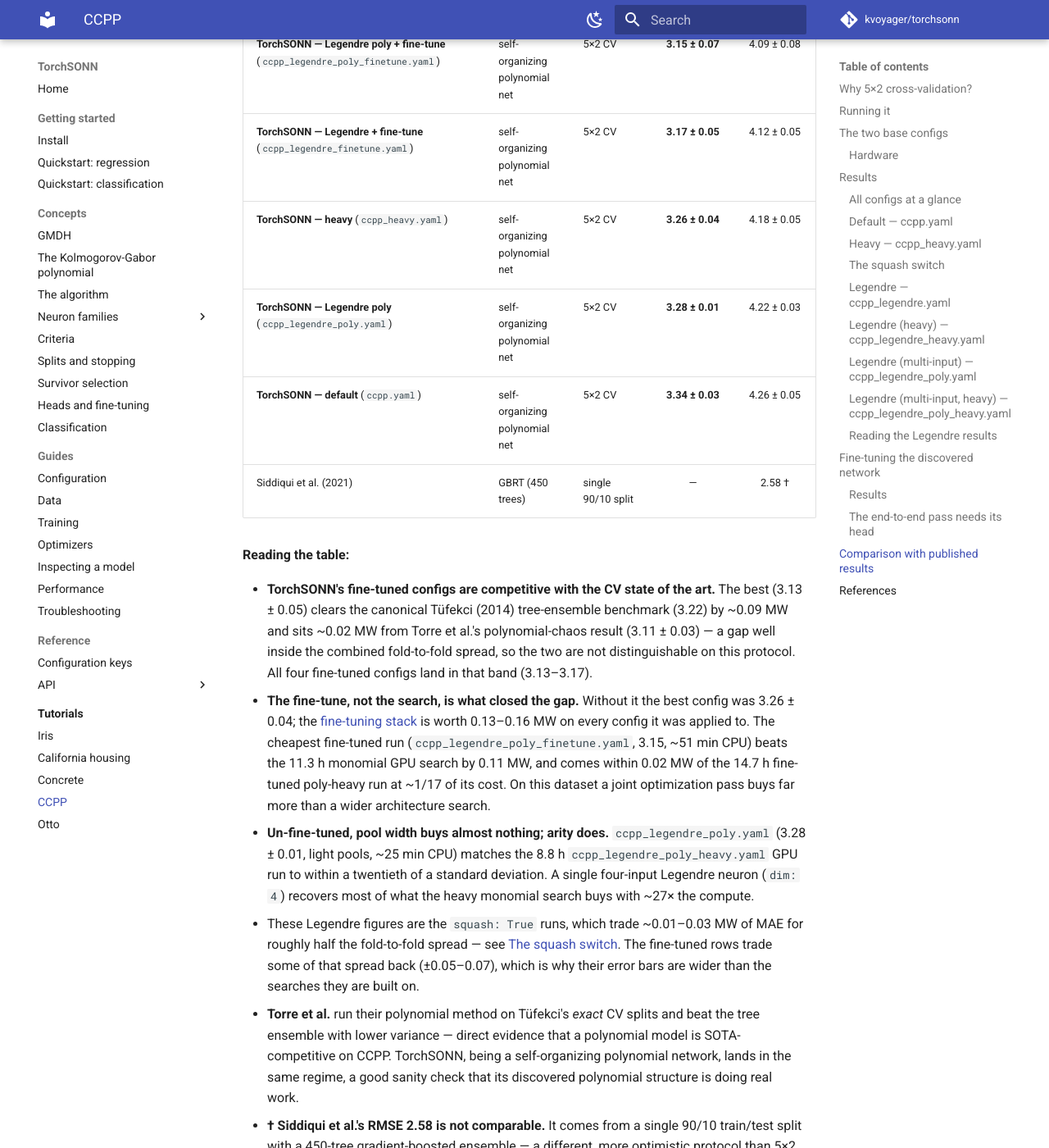
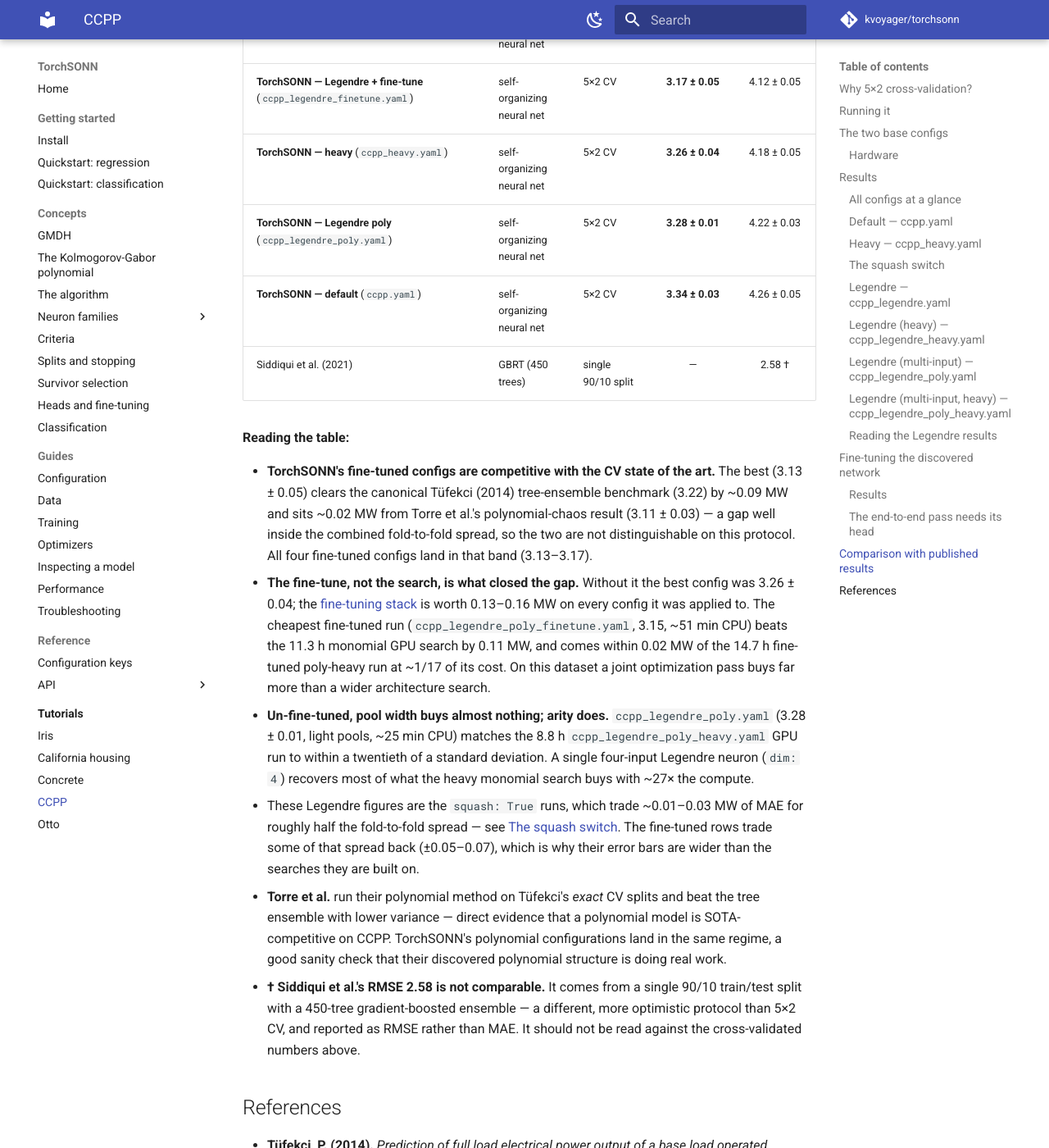
Before and after one commit to kvoyager/torchsonn, an MkDocs documentation site: the page built from docs/tutorials/ccpp.md, in a window 1280 px wide and 1400 px high, scrolled down 14317 px. Shown: the whole window at 82% size. Built offline with MkDocs 1.6.1 and Material for MkDocs 9.7.7, drawn with Linux system fonts in a browser that asks for light colours; comment, search, counter and statistics services are not loaded; some of the changed text lies outside the part shown.

Commit message:
Drop "polynomial" from TorchSONN's name
TorchSONN's networks need not be polynomial: an rbf family's neurons are
Gaussian bumps. The diagram title PlotModel draws, SONN.__str__ and the
SONN and PlotModel docstrings now say "self-organizing deep learning neural
network", and so do the titles of the shipped diagrams (img/, the
tutorials, the inspecting guide) and the iris notebook's embedded ones.
The package docstring, the pyproject description, the README citation, the
iris notebook's introduction and the CCPP comparison table call it a
self-organizing neural network; the CCPP README credits its polynomial
configurations, not the library, with the polynomial result.

````diff
--- a/README.md
+++ b/README.md
@@ -222,7 +222,7 @@
 ```bibtex
 @software{kolokolov_torchsonn_2026,
   author    = {Kolokolov, Konstantin},
-  title     = {{TorchSONN}: A {PyTorch} Implementation of the self-organizing polynomial neural network},
+  title     = {{TorchSONN}: A {PyTorch} Implementation of the self-organizing neural network},
   year      = {2026},
   version   = {0.1.5},
   url       = {https://github.com/kvoyager/torchsonn},
--- a/pyproject.toml
+++ b/pyproject.toml
@@ -5,7 +5,7 @@
 [project]
 name = "torchsonn"
 version = "0.1.5"
-description = "Self-organizing polynomial neural network on PyTorch."
+description = "Self-organizing neural network on PyTorch."
 readme = "README.md"
 license = "MIT"
 license-files = ["LICENSE"]
--- a/src/torchsonn/__init__.py
+++ b/src/torchsonn/__init__.py
@@ -1,4 +1,4 @@
-"""TorchSONN — self-organizing polynomial neural network on PyTorch.
+"""TorchSONN — self-organizing neural network on PyTorch.
 
 Everything needed for a full train / infer loop is re-exported here:
 
--- a/tutorials/ccpp/README.md
+++ b/tutorials/ccpp/README.md
@@ -559,13 +559,13 @@
 |-------|--------|----------|:--------:|:---------:|
 | Tüfekci (2014) | Bagging REP-tree | 5×2 CV | **3.22** | — |
 | Torre et al. (2019) | data-driven PCE (polynomial) | 5×2 CV (same splits) | **3.11 ± 0.03** | — |
-| **TorchSONN — Legendre poly heavy + fine-tune** (`ccpp_legendre_poly_heavy_finetune.yaml`) | self-organizing polynomial net | 5×2 CV | **3.13 ± 0.05** | 4.09 ± 0.07 |
-| **TorchSONN — Legendre heavy + fine-tune** (`ccpp_legendre_heavy_finetune.yaml`) | self-organizing polynomial net | 5×2 CV | **3.14 ± 0.06** | 4.09 ± 0.07 |
-| **TorchSONN — Legendre poly + fine-tune** (`ccpp_legendre_poly_finetune.yaml`) | self-organizing polynomial net | 5×2 CV | **3.15 ± 0.07** | 4.09 ± 0.08 |
-| **TorchSONN — Legendre + fine-tune** (`ccpp_legendre_finetune.yaml`) | self-organizing polynomial net | 5×2 CV | **3.17 ± 0.05** | 4.12 ± 0.05 |
-| **TorchSONN — heavy** (`ccpp_heavy.yaml`) | self-organizing polynomial net | 5×2 CV | **3.26 ± 0.04** | 4.18 ± 0.05 |
-| **TorchSONN — Legendre poly** (`ccpp_legendre_poly.yaml`) | self-organizing polynomial net | 5×2 CV | **3.28 ± 0.01** | 4.22 ± 0.03 |
-| **TorchSONN — default** (`ccpp.yaml`) | self-organizing polynomial net | 5×2 CV | **3.34 ± 0.03** | 4.26 ± 0.05 |
+| **TorchSONN — Legendre poly heavy + fine-tune** (`ccpp_legendre_poly_heavy_finetune.yaml`) | self-organizing neural net | 5×2 CV | **3.13 ± 0.05** | 4.09 ± 0.07 |
+| **TorchSONN — Legendre heavy + fine-tune** (`ccpp_legendre_heavy_finetune.yaml`) | self-organizing neural net | 5×2 CV | **3.14 ± 0.06** | 4.09 ± 0.07 |
+| **TorchSONN — Legendre poly + fine-tune** (`ccpp_legendre_poly_finetune.yaml`) | self-organizing neural net | 5×2 CV | **3.15 ± 0.07** | 4.09 ± 0.08 |
+| **TorchSONN — Legendre + fine-tune** (`ccpp_legendre_finetune.yaml`) | self-organizing neural net | 5×2 CV | **3.17 ± 0.05** | 4.12 ± 0.05 |
+| **TorchSONN — heavy** (`ccpp_heavy.yaml`) | self-organizing neural net | 5×2 CV | **3.26 ± 0.04** | 4.18 ± 0.05 |
+| **TorchSONN — Legendre poly** (`ccpp_legendre_poly.yaml`) | self-organizing neural net | 5×2 CV | **3.28 ± 0.01** | 4.22 ± 0.03 |
+| **TorchSONN — default** (`ccpp.yaml`) | self-organizing neural net | 5×2 CV | **3.34 ± 0.03** | 4.26 ± 0.05 |
 | Siddiqui et al. (2021) | GBRT (450 trees) | single 90/10 split | — | 2.58 † |
 
 **Reading the table:**
@@ -595,9 +595,9 @@
   the searches they are built on.
 - **Torre et al.** run their polynomial method on Tüfekci's *exact* CV splits
   and beat the tree ensemble with lower variance — direct evidence that a
-  polynomial model is SOTA-competitive on CCPP. TorchSONN, being a
-  self-organizing polynomial network, lands in the same regime, a good sanity
-  check that its discovered polynomial structure is doing real work.
+  polynomial model is SOTA-competitive on CCPP. TorchSONN's polynomial
+  configurations land in the same regime, a good sanity check that their
+  discovered polynomial structure is doing real work.
 - **† Siddiqui et al.'s RMSE 2.58 is not comparable.** It comes from a single
   90/10 train/test split with a 450-tree gradient-boosted ensemble — a
   different, more optimistic protocol than 5×2 CV, and reported as RMSE rather
````
Also changed, not shown: docs/guides/quickstart-network.svg, img/ccpp_pruned_model.svg, 13 other files.
